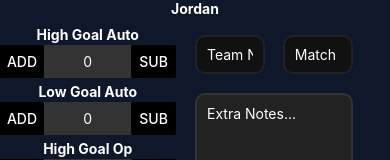
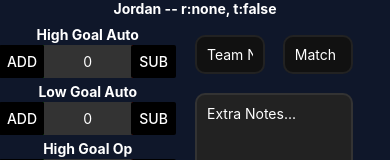
Before and after one commit to jmurphy5613/robotics-scouting-mobile-temp, a React Native app: screen / in a window 390 px wide. Shown: the top 160 px of the page. Built offline with nearby package versions, Linux system fonts and the light colour scheme.

Commit message:
json functionality for new fields

```diff
--- a/App.js
+++ b/App.js
@@ -26,7 +26,7 @@ export default function App() {
   const [team, setTeam] = useState(null);
   const [match, setMatch] = useState(null);
   const [popup, setPopup] = useState(false);
-  const [selectedValue, setSelectedValue] = useState("none");
+  const [rung, setRung] = useState("none");
   const [taxi, setTaxi] = useState(false);
 
   if(!isLoaded) {
@@ -49,16 +49,26 @@ export default function App() {
       'highGoalOperated': highGoalO,
       'lowGoalOperated': lowGoalO,
       'matchNumber': parseInt(match),
+      'rung': rung,
+      'taxi': taxi,
       'notes': notes
     } //not sure how well notes is gonna work, might but out and die if you put ", ', or like {}.
     jsonData = JSON.stringify(raw);
     setPopup(!popup);
   }
 
+  const logTaxi = () => {
+    if(taxi){
+      return 'true'
+    }else{
+      return 'false'
+    }
+  }
+
   return (
     <View style={styles.mainContent}>
 
-      <Text style={styles.title}>Jordan</Text>
+      <Text style={styles.title}>Jordan -- r:{rung}, t:{logTaxi()}</Text>
       <StatusBar style="auto" />
       <ScrollView keyboardShouldPersistTaps='handled'>
         <View>
@@ -116,9 +126,9 @@ export default function App() {
           <Text style={styles.title}>v More v</Text>
           <View style={styles.LowerContentFlex}>
           <Picker
-                selectedValue={selectedValue}
+                selectedValue={rung}
                 style={styles.dropdown}
-                onValueChange={(itemValue, itemIndex) => setSelectedValue(itemValue)}
+                onValueChange={(itemValue, itemIndex) => setRung(itemValue)}
               >
                 <Picker.Item
                   label="none"
@@ -148,7 +158,7 @@ export default function App() {
                     unfillColor="#FFFFFF"
                     text="Taxi"
                     iconStyle={ styles.check }
-                    onPress={(isChecked) => { setTaxi(!taxi) }}
+                    onPress={(isChecked) => { setTaxi(isChecked); }}
                   />
                 </View>
               </View>
```
